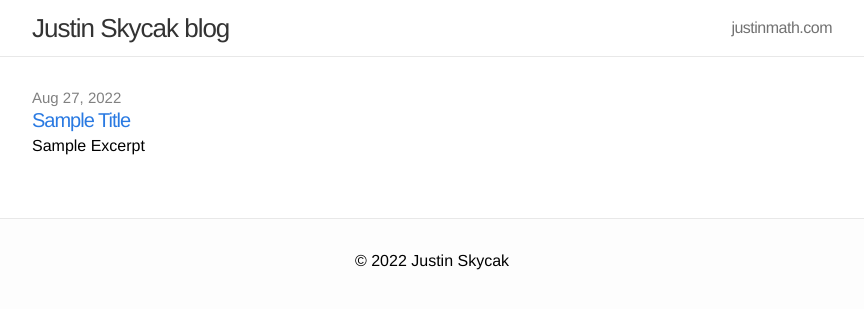
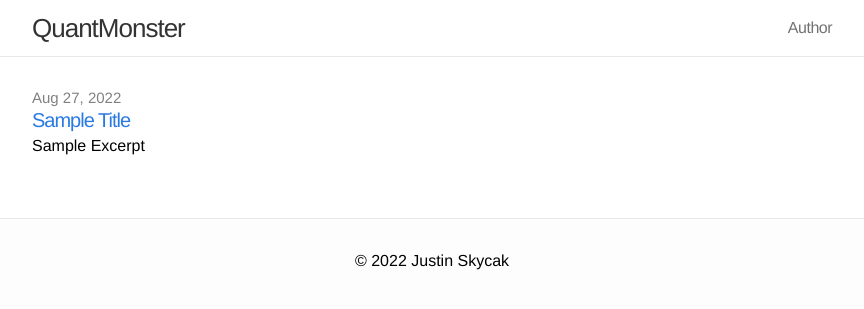
Before and after one commit to quantmonster/quantmonster.github.io, a Jekyll site: the page built from index.html, in a window 1280 px wide. Shown: the top 309 px of the page, without its empty margins (208-1072 px from the left). Built offline with Jekyll 4.4.1, drawn with Linux system fonts in a browser that asks for light colours.

Commit message:
change name

```diff
--- a/_config.yml
+++ b/_config.yml
@@ -1,5 +1,5 @@
 # Site settings
-title: Justin Skycak blog
+title: QuantMonster
 email:
 #description: "Musings of a Computer Scientist."
 baseurl: ""
--- a/_includes/header.html
+++ b/_includes/header.html
@@ -20,7 +20,7 @@
         {% for page in site.pages %}
           {% if page.title and page.includelink %}<a class="page-link" href="{{ page.url | prepend: site.baseurl }}">{{ page.title }}</a>{% endif %}
         {% endfor %}
-        <a class="page-link" href="https://justinmath.com" target="_blank">justinmath.com</a>
+        <a class="page-link" href="https://justinmath.com" target="_blank">Author</a>
       </div>
     </nav>
   </div>
```
